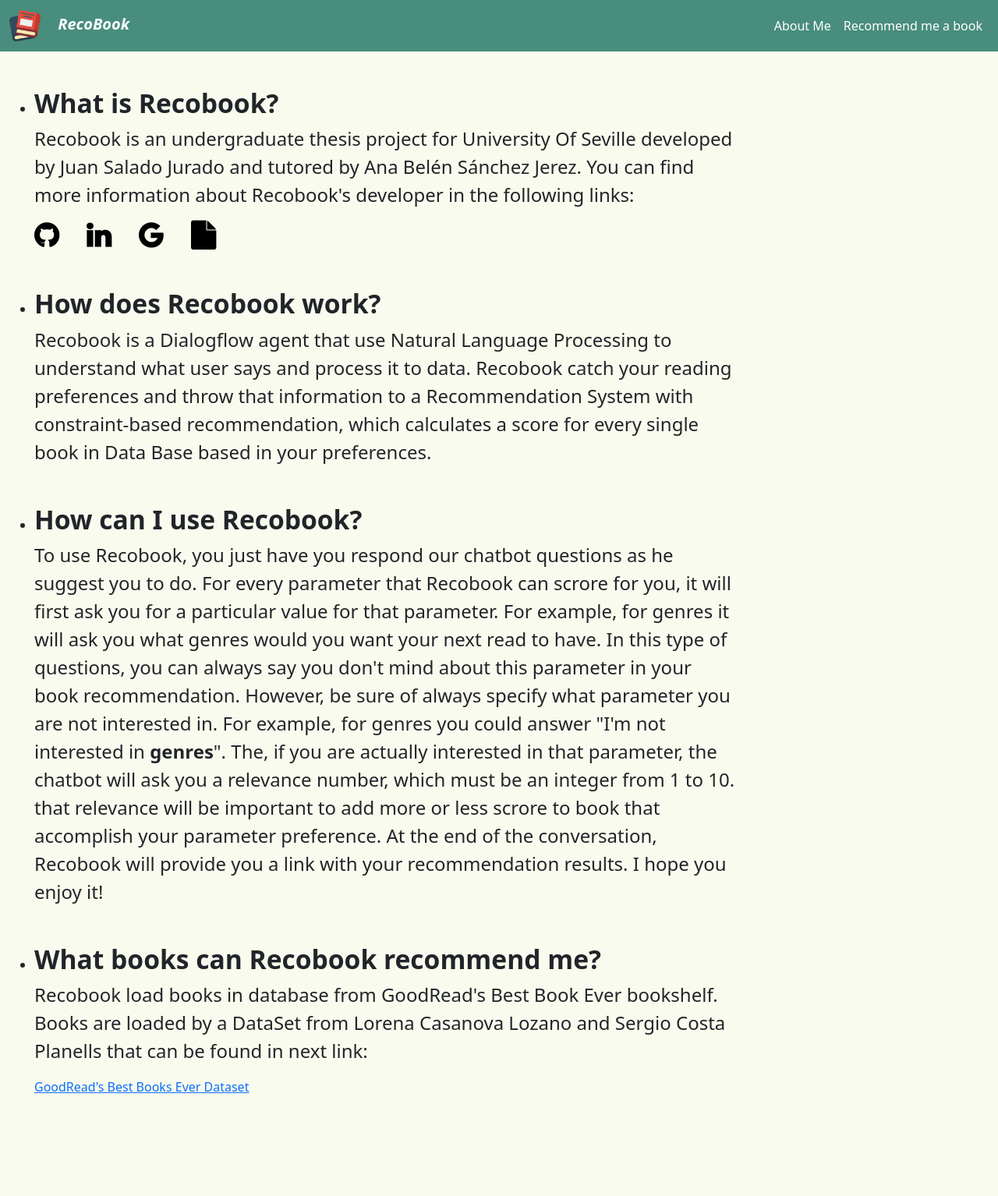
After one commit to juradosalado/RecoBook, a Django app: page /aboutMe/ in a window 1280 px wide. The commit adds this page. Shown: the whole page at 78% size. Run offline with Django 4.2, Linux system fonts and the light colour scheme.

Commit message:
Adding a few things

```diff
--- a/BookRecommender/BookRecommender/urls.py
+++ b/BookRecommender/BookRecommender/urls.py
@@ -26,4 +26,6 @@
     path('webhook/', views.webhook, name='webhook'),
     path('results/<int:session_id>/', views.showResults, name='results'),
     path('details/<int:id>/', views.details, name='details'),
+    path('aboutMe/', views.aboutMe, name="aboutMe"),
+    path('login/', views.login_for_populate),
 ]
--- a/BookRecommender/main/views.py
+++ b/BookRecommender/main/views.py
@@ -1,14 +1,18 @@
 import datetime
 import uuid
 from django.shortcuts import render
+from BookRecommender import settings
 from main.RS import *
 from main.fulfillments import *
 from main.models import Author, Setting, UserSession
 from datetime import datetime, timedelta
 from django.contrib.sessions.backends.db import SessionStore
+from django.contrib.auth.decorators import login_required
+from django.contrib.auth.forms import AuthenticationForm
+from django.contrib.auth import login, authenticate, logout
 
 import json
-from django.http import JsonResponse
+from django.http import HttpResponseRedirect, JsonResponse
 
 from main.populateDB import populate
 
@@ -37,6 +41,28 @@
 def chatbot(request):
     return render(request, 'base_CHATBOT.html')
 
+def aboutMe(request):
+    return render(request, 'base_ABOUTME.html')
+
+def login_for_populate(request):
+    form = AuthenticationForm()
+    if request.method=='POST':
+        form = AuthenticationForm(request.POST)
+        user=request.POST['username']
+        password=request.POST['password']
+        access=authenticate(username=user,password=password)
+        if access is not None:
+            if access.is_active:
+                login(request, access)
+                return (HttpResponseRedirect('/populate'))
+            else:
+                return render(request, 'mensaje_error.html',{'error':"USUARIO NO ACTIVO",'STATIC_URL':settings.STATIC_URL})
+        else:
+            return render(request, 'mensaje_error.html',{'error':"USUARIO O CONTRASEÑA INCORRECTOS",'STATIC_URL':settings.STATIC_URL})
+
+    return render(request, 'ingresar.html', {'form':form, 'STATIC_URL':settings.STATIC_URL})
+
+@login_required(login_url='/login')
 def populateDatabase(request):
     (b, g, s, a)=populate()
 
--- /dev/null
+++ b/BookRecommender/static/styles/aboutMe.css
@@ -0,0 +1,53 @@
+
+body{
+    background-color: #f9fbee;
+}
+
+.questions-list{
+    margin-top:7rem;
+}
+
+.questions-list li{
+    margin-bottom: 3rem;
+}
+
+.questions-list li h2{
+    font-size: 2.1rem;
+    font-weight: 600;
+}
+
+.questions-list li p{
+    font-size: 1.5rem;
+    font-weight: 400;
+    margin-right: 20rem;
+}
+
+.developer-row{
+    display: ruby;
+    margin-bottom: 3rem;
+}
+
+.developer-link {
+    color: #000;
+    text-decoration: none;
+}
+
+.developer-link:hover{
+    color: rgb(81, 81, 81);
+}
+
+
+
+.developer-link i{
+    font-size: 0.5rem;
+    font-weight: 700;
+    margin-right: 0.5rem;
+}
+
+@media (max-width: 767px) {
+    .questions-list li p{
+        margin-right: 2rem;
+    }
+
+
+  }
--- a/BookRecommender/static/styles/navbar.css
+++ b/BookRecommender/static/styles/navbar.css
@@ -29,6 +29,15 @@
     color: white;
 }
 
+.navbar-row{
+    display: ruby;
+}
+
+.icon-web{
+    max-width: 4rem;
+    height: auto;
+}
+
 @media (max-width: 991px) {
     .collapse-menu{
         display: flex;
--- /dev/null
+++ b/BookRecommender/templates/base_ABOUTME.html
@@ -0,0 +1,67 @@
+{% extends "base.html" %}
+
+{% block title %}Recobook - About Me{% endblock %}
+
+{% block head %}
+    {% load static %}
+    <link rel="stylesheet" type="text/css" href="{% static 'styles/aboutMe.css' %}">
+    <link rel="stylesheet" href="https://cdnjs.cloudflare.com/ajax/libs/font-awesome/4.7.0/css/font-awesome.min.css">
+{% endblock %}
+
+{% block content %}
+<div class="container-fluid">
+    <ul class="questions-list">
+        <li>
+            <h2 class="question">What is Recobook?</h2>
+            <p>Recobook is an undergraduate thesis project for University Of Seville developed by Juan Salado Jurado and tutored by Ana Belén Sánchez Jerez.
+                You can find more information about Recobook's developer in the following links:
+            </p>
+            <div class="row developer-row">
+                <a class="developer-link" href="https://github.com/juradosalado">
+                    <i class="fa fa-github" style="font-size:36px"></i>
+                </a>
+                <a class="developer-link" href="https://www.linkedin.com/in/juan-salado-jurado-65aa63231/">
+                    <i class="fa fa-linkedin" style="font-size:36px"></i>
+                </a>
+                <a class="developer-link" href=mailto:"juansaladous@gmail.com">
+                    <i class="fa fa-google" style="font-size:36px"></i>
+                </a>
+                <a class="developer-link" href="https://juradosalado.github.io/portfolio/">
+                    <i class="fa fa-file" style="font-size:36px"></i>
+                </a>
+            </div>
+        </li>
+        <li>
+            <h2 class="question">How does Recobook work?</h2>
+            <p>Recobook is a Dialogflow agent that use Natural Language Processing to understand what user says and process it to data.
+                 Recobook catch your reading preferences and throw that information to a Recommendation System with
+                  constraint-based recommendation, which calculates a score for every single book in Data Base based in your preferences.</p>
+        </li>
+        <li>
+            <h2 class="question">How can I use Recobook?</h2>
+            <p>To use Recobook, you just have you respond our chatbot questions as he suggest you to do. For every parameter that
+                Recobook can scrore for you, it will first ask you for a particular value for that parameter. For example, for genres it
+                will ask you what genres would you want your next read to have. In this type of questions, you can always say you don't
+                mind about this parameter in your book recommendation. However, be sure of always specify what parameter you are not interested
+                in. For example, for genres you could answer "I'm not interested in <strong>genres</strong>". The, if you are actually
+                interested in that parameter, the chatbot will ask you a relevance number, which must be an integer from 1 to 10. that
+                relevance will be important to add more or less scrore to book that accomplish your parameter preference.
+                At the end of the conversation, Recobook will provide you a link with your recommendation results. I hope you enjoy it!
+            </p>
+        </li>
+        <li>
+            <h2 class="question">What books can Recobook recommend me?</h2>
+            <p>Recobook load books in database from GoodRead's Best Book Ever bookshelf. Books are loaded by a DataSet
+                 from Lorena Casanova Lozano and Sergio Costa Planells that can be found in next link:</p>
+            <a href="https://zenodo.org/record/4265096#.ZCL4tfZBxPZ">GoodRead's Best Books Ever Dataset</a>
+    </ul>
+
+    <div class="row">
+
+
+
+
+
+    </div>
+</div>
+{% endblock %}
--- a/BookRecommender/templates/base_CHATBOT.html
+++ b/BookRecommender/templates/base_CHATBOT.html
@@ -1,6 +1,6 @@
 {% extends "base.html" %}
 
-{% block title %}Principal Page RecoBook{% endblock %}
+{% block title %}Recobook - Chatbot{% endblock %}
 
 {% block head %}
     {% load static %}
--- a/BookRecommender/templates/base_DETAILS.html
+++ b/BookRecommender/templates/base_DETAILS.html
@@ -1,6 +1,6 @@
 {% extends "base.html" %}
 
-{% block title %}Principal Page RecoBook{% endblock %}
+{% block title %}Recobook - Book Details{% endblock %}
 
 {% block head %}
     {% load static %}
--- a/BookRecommender/templates/base_INDEX.html
+++ b/BookRecommender/templates/base_INDEX.html
@@ -1,6 +1,6 @@
 {% extends "base.html" %}
 
-{% block title %}Principal Page RecoBook{% endblock %}
+{% block title %}Recobook - Principal Page{% endblock %}
 
 {% block head %}
     {% load static %}
--- a/BookRecommender/templates/base_RESULTS.html
+++ b/BookRecommender/templates/base_RESULTS.html
@@ -1,6 +1,6 @@
 {% extends "base.html" %}
 
-{% block title %}Principal Page RecoBook{% endblock %}
+{% block title %}Recobook - Results{% endblock %}
 
 {% block head %}
     {% load static %}
--- a/BookRecommender/templates/components/navbar.html
+++ b/BookRecommender/templates/components/navbar.html
@@ -5,9 +5,11 @@
     <div class="container-fluid">
 
       <div class="d-flex justify-content-center">
-        <img class="icon-web bg-light rounded-2" src="../../static/images/icon.png" alt="E-commerce icon">
         <a class="navbar-brand fw-bold fst-italic text-light text-start" href="/">
-          RecoBook
+          <div class="row navbar-row">
+            <img class="icon-web rounded-1" src="{% static 'images/icon.png' %}" alt="Books icon">
+            RecoBook
+          </div>
         </a>
       </div>
 
@@ -18,15 +20,14 @@
       <div class="collapse navbar-collapse" id="navbarNav">
         <ul class="navbar-nav ms-auto collapse-menu">
 
-
           <li class="nav-item">
-            <a class="nav-link" href="/populate">
-              Populate DB
+            <a class="nav-link" href="/aboutMe">
+              About Me
             </a>
           </li>
 
           <li class="nav-item">
-            <a class="nav-link" href="/recommend">
+            <a class="nav-link" href="/chatbot">
               Recommend me a book
             </a>
           </li>
```
Also changed, not shown: BookRecommender/templates/ingresar.html (added, +11 -0 lines), BookRecommender/templates/mensaje.html (added, +9 -0 lines).
